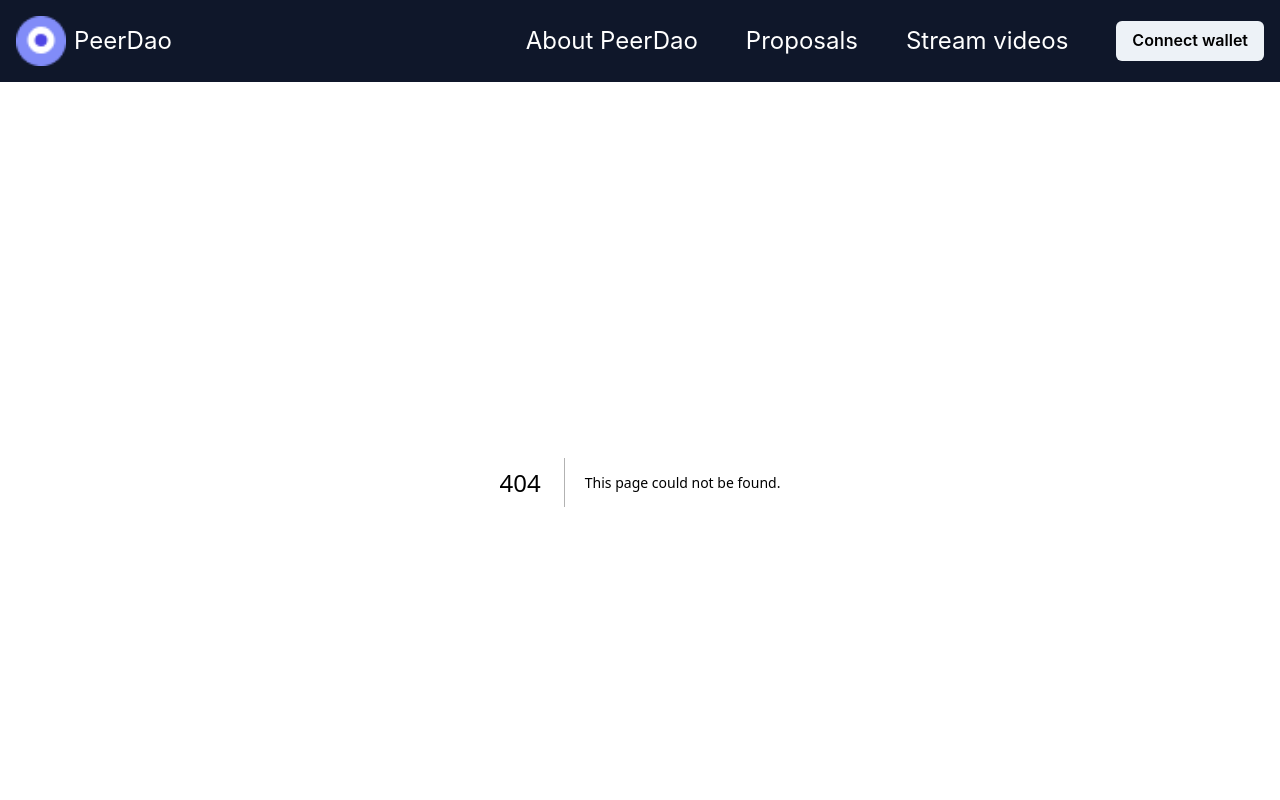
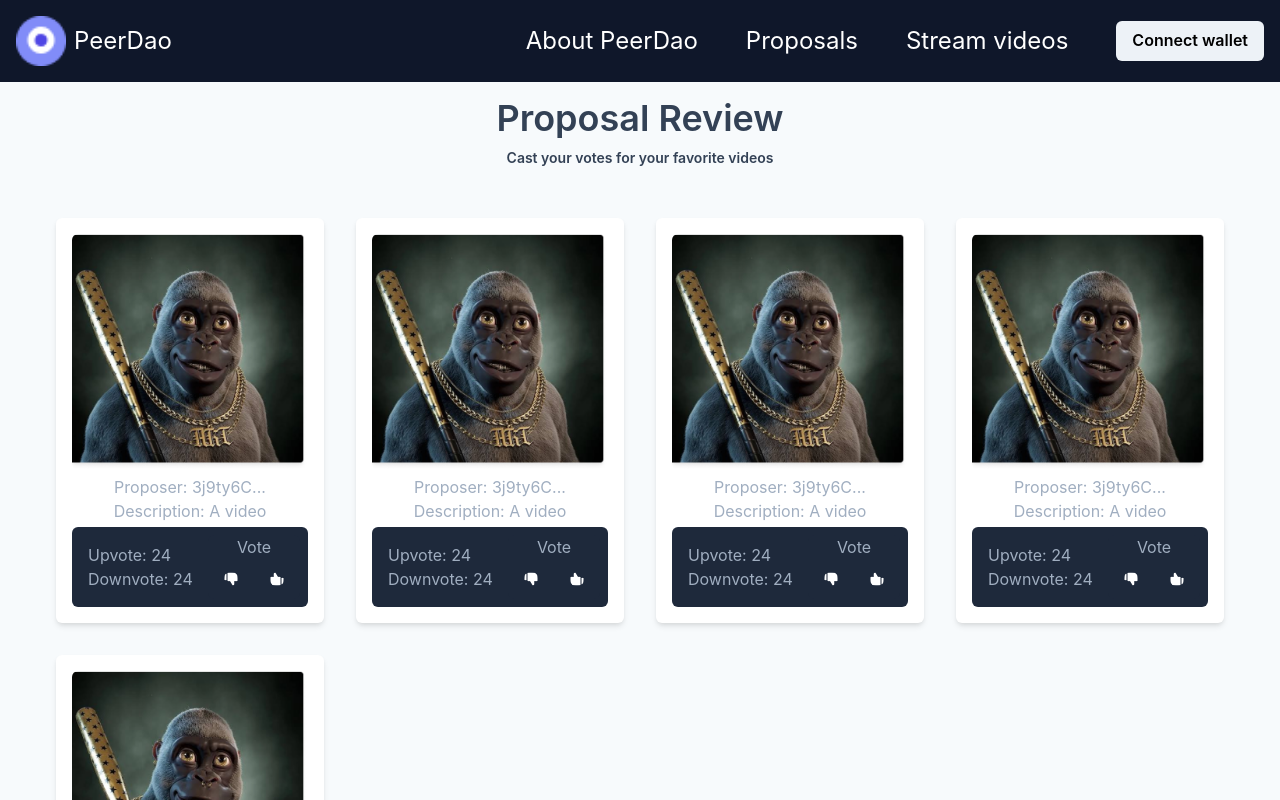
Before and after one commit to electrone901/peerdao-frontend, a Next.js app: page /proposal in a window 1280 px wide. Before the commit this address had no page. Shown: the top 800 px of the page. Built offline with nearby package versions, Linux system fonts and the light colour scheme.

Commit message:
working on proposal page layout

```diff
--- a/src/components/Navbar.tsx
+++ b/src/components/Navbar.tsx
@@ -30,7 +30,7 @@ const Navbar = () => {
               <Link fontSize="2xl">About PeerDao</Link>
             </NextLink>
 
-            <NextLink href="/" passHref>
+            <NextLink href="/proposal" passHref>
               <Link fontSize="2xl">Proposals</Link>
             </NextLink>
 
--- /dev/null
+++ b/src/components/ProposalListItem.tsx
@@ -0,0 +1,44 @@
+import { Box, Button, Image } from "@chakra-ui/react";
+
+const ProposalListItem = () => {
+  return (
+    <Box boxShadow="md" p="4" rounded="md" bg="white">
+      <Image
+        src="video.png"
+        alt="thumbnail"
+        rounded="md"
+        w={"100vh"}
+        mb={1}
+      />
+      <h1>Proposer: 3j9ty6C... </h1>
+      <h2>Description: A video</h2>
+      <Box p="2" rounded="md" bg="#1E293B" display="flex" mt="1">
+        <Box p="2" rounded="md" flex={1} textAlign="left">
+          <p >Upvote: 24 </p>
+          <p>Downvote: 24</p>
+        </Box>
+
+        <Box p="0" rounded="md" bg="#1E293B" >
+          <p>Vote </p>
+
+          <Button variant="ghost">
+            <Image
+              src="downvote.png"
+              rounded="md"
+            />
+          </Button>
+
+          <Button variant="ghost">
+            <Image
+              src="upvote.png"
+              rounded="md"
+            />
+          </Button>
+
+        </Box>
+      </Box>
+    </Box>
+  );
+};
+
+export default ProposalListItem;
--- /dev/null
+++ b/src/pages/proposal/index.tsx
@@ -0,0 +1,46 @@
+import ProposalListItem from "@/components/ProposalListItem";
+import { Box, SimpleGrid } from "@chakra-ui/react";
+
+const JoinDao = () => {
+  return (
+    <Box p={4} bg="gray.50">
+      <h1
+        style={{
+          fontWeight: 600,
+          fontSize: "36px",
+          lineHeight: "40px",
+          color: "#334155",
+          textAlign: "center",
+        }}
+      >
+        Proposal Review
+      </h1>
+      <h2
+        style={{
+          fontWeight: 600,
+          fontSize: "14px",
+          lineHeight: "40px",
+          color: "#334155",
+          textAlign: "center",
+        }}
+      >Cast your votes for your favorite videos</h2>
+
+      <SimpleGrid
+        columns={{ sm: 2, md: 4 }}
+        spacing="8"
+        p="10"
+        textAlign="center"
+        rounded="lg"
+        color="gray.400"
+      >
+        <ProposalListItem />
+        <ProposalListItem />
+        <ProposalListItem />
+        <ProposalListItem />
+        <ProposalListItem />
+      </SimpleGrid>
+    </Box>
+  );
+};
+
+export default JoinDao;
```
Also changed, not shown: src/pages/proposal/[pid].tsx (added, +21 -0 lines), public/downvote.png (added), public/upvote.png (added).
